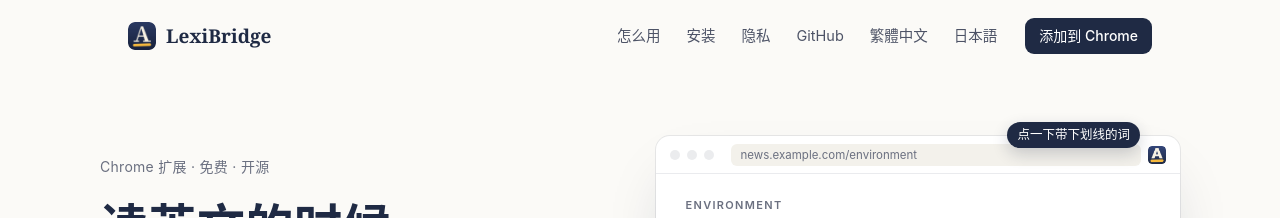
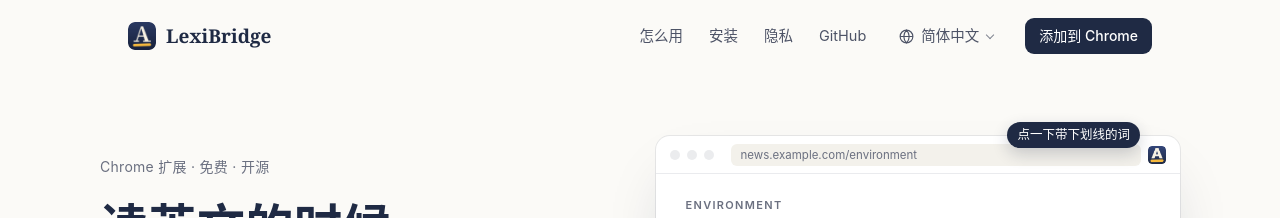
Before and after one commit to ChanMo/LexiBridge, a Jekyll site: the page built from docs/index.html, in a window 1280 px wide. Shown: the top 218 px of the page. Built offline with Jekyll 4.4.1, drawn with Linux system fonts in a browser that asks for light colours.

Commit message:
Website: a language menu, and the visitor's language on first visit
The language links at the end of the nav become a menu (globe and the
current language; a <details>, no script needed), which also shows on
narrow screens, where the nav is hidden. Each language name is set in its
own fonts.

A visitor to the default (Simplified Chinese) pages who never picked a
language goes to the same page in their browser's language: Japanese, or
Traditional Chinese for Taiwan, Hong Kong and Macau. A pick in the menu is
remembered and wins; the zh-TW and ja pages never redirect, and without
storage nothing redirects, since it could not be undone.

Co-Authored-By: Claude Opus 5.5 <noreply@anthropic.com>

```diff
--- a/docs/_data/ui.yml
+++ b/docs/_data/ui.yml
@@ -14,6 +14,7 @@ zh-CN:
   add_edge: 添加到 Edge
   license: MIT 协议
   label: 简体中文
+  language: 语言
 zh-TW:
   base: /zh-TW
   tagline: 讀英文時，只標出你不認識的單字
@@ -28,6 +29,7 @@ zh-TW:
   add_edge: 加到 Edge
   license: MIT 授權
   label: 繁體中文
+  language: 語言
 ja:
   base: /ja
   tagline: 英語を読みながら、知らない単語だけをマーク
@@ -42,3 +44,4 @@ ja:
   add_edge: Edge に追加
   license: MIT ライセンス
   label: 日本語
+  language: 言語
--- a/docs/_includes/header.html
+++ b/docs/_includes/header.html
@@ -6,10 +6,15 @@
       <a href="{{ t.base | append: '/install.html' | relative_url }}">{{ t.install }}</a>
       <a href="{{ t.base | append: '/privacy.html' | relative_url }}">{{ t.privacy }}</a>
       <a href="{{ site.github_url }}">GitHub</a>
-      {%- for l in site.data.ui %}{% unless l[0] == lang %}
-      <a href="{{ l[1].base | append: path | relative_url }}" hreflang="{{ l[0] }}" lang="{{ l[0] }}">{{ l[1].label }}</a>
-      {%- endunless %}{% endfor %}
     </nav>
+    <details class="lang">
+      <summary aria-label="{{ t.language }}: {{ t.label }}"><svg viewBox="0 0 24 24" aria-hidden="true"><circle cx="12" cy="12" r="9"/><path d="M3 12h18 M12 3c2.5 2.7 3.8 5.7 3.8 9s-1.3 6.3-3.8 9c-2.5-2.7-3.8-5.7-3.8-9S9.5 5.7 12 3z"/></svg><span>{{ t.label }}</span></summary>
+      <ul>
+        {%- for l in site.data.ui %}
+        <li><a href="{{ l[1].base | append: path | relative_url }}" hreflang="{{ l[0] }}" lang="{{ l[0] }}" data-lang="{{ l[0] }}"{% if l[0] == lang %} aria-current="page"{% endif %}>{{ l[1].label }}</a></li>
+        {%- endfor %}
+      </ul>
+    </details>
     <a class="btn primary small" href="{{ site.store_url }}">{{ t.add_chrome }}</a>
   </header>
 </div>
--- a/docs/assets/site.css
+++ b/docs/assets/site.css
@@ -17,18 +17,19 @@
   --on-primary: #ffffff;
   --article: #262a33;
   --shadow: 0 0 0 1px var(--line), 0 30px 60px -20px rgba(24, 34, 61, 0.22);
-  --sans: -apple-system, BlinkMacSystemFont, "PingFang SC", "Hiragino Sans GB", "Segoe UI",
-    "Microsoft YaHei", "Noto Sans CJK SC", sans-serif;
   --serif: "Iowan Old Style", Georgia, "Times New Roman", serif;
   color-scheme: light dark;
 }
-/* Traditional Chinese pages (/zh-TW/) use Traditional glyphs. */
-:root:lang(zh-TW) {
+/* Glyphs follow the language: of the page (/zh-TW/, /ja/), and of each name in the language menu. */
+:root, :lang(zh-CN) {
+  --sans: -apple-system, BlinkMacSystemFont, "PingFang SC", "Hiragino Sans GB", "Segoe UI",
+    "Microsoft YaHei", "Noto Sans CJK SC", sans-serif;
+}
+:lang(zh-TW) {
   --sans: -apple-system, BlinkMacSystemFont, "PingFang TC", "Segoe UI", "Microsoft JhengHei",
     "Noto Sans CJK TC", sans-serif;
 }
-/* Japanese pages (/ja/) use Japanese glyphs. */
-:root:lang(ja) {
+:lang(ja) {
   --sans: -apple-system, BlinkMacSystemFont, "Hiragino Sans", "Hiragino Kaku Gothic ProN", "Segoe UI",
     "Yu Gothic UI", "Meiryo", "Noto Sans CJK JP", sans-serif;
 }
@@ -69,6 +70,17 @@ a { color: inherit; }
 .site-head nav { margin-left: auto; display: flex; gap: 26px; font-size: 14.5px; color: var(--ink-2); }
 .site-head nav a { text-decoration: none; }
 .site-head nav a:hover { color: var(--ink); }
+.lang { position: relative; font-size: 14.5px; color: var(--ink-2); }
+.lang summary { display: flex; align-items: center; gap: 6px; padding: 6px 4px; white-space: nowrap; list-style: none; cursor: pointer; border-radius: 6px; }
+.lang summary::-webkit-details-marker { display: none; }
+.lang summary::after { content: ""; width: 5px; height: 5px; margin: -3px 0 0 2px; border: solid currentColor; border-width: 0 1.5px 1.5px 0; transform: rotate(45deg); opacity: 0.7; }
+.lang summary:hover, .lang[open] summary { color: var(--ink); }
+.lang svg { width: 17px; height: 17px; fill: none; stroke: currentColor; stroke-width: 1.6; }
+.lang ul { position: absolute; top: calc(100% + 6px); right: 0; z-index: 10; min-width: 140px; margin: 0; padding: 6px; list-style: none; background: var(--surface); border-radius: 10px; box-shadow: var(--shadow); }
+.lang ul a { display: block; font-family: var(--sans); padding: 7px 12px; border-radius: 6px; text-decoration: none; color: var(--ink-2); }
+.lang ul a:hover { background: var(--band); color: var(--ink); }
+.lang ul a[aria-current] { color: var(--ink); font-weight: 600; }
+.lang ul a[aria-current]::after { content: "✓"; float: right; margin-left: 12px; color: var(--accent); }
 .site-foot { margin-top: 0; padding: 32px 0 40px; border-top: 1px solid var(--line); color: var(--ink-3); font-size: 13.5px; }
 .site-foot .wrap { display: flex; align-items: center; gap: 22px; flex-wrap: wrap; }
 .site-foot a { text-decoration: none; }
@@ -222,7 +234,9 @@ h2 { margin: 0 0 12px; font: 700 32px/1.3 var(--sans); }
 
 @media (max-width: 860px) {
   .site-head nav { display: none; }
-  .site-head .btn { margin-left: auto; }
+  .site-head { gap: 16px; }
+  .site-head .lang { margin-left: auto; }
+  .lang summary span { display: none; }  /* the globe alone; its label stays in aria-label */
   .hero { grid-template-columns: minmax(0, 1fr); gap: 40px; padding: 32px 0 64px; }
   h1 { font-size: 36px; }
   .steps, .points, .story { grid-template-columns: minmax(0, 1fr); }
```
Also changed, not shown: docs/_layouts/default.html (+21 -0 lines).
